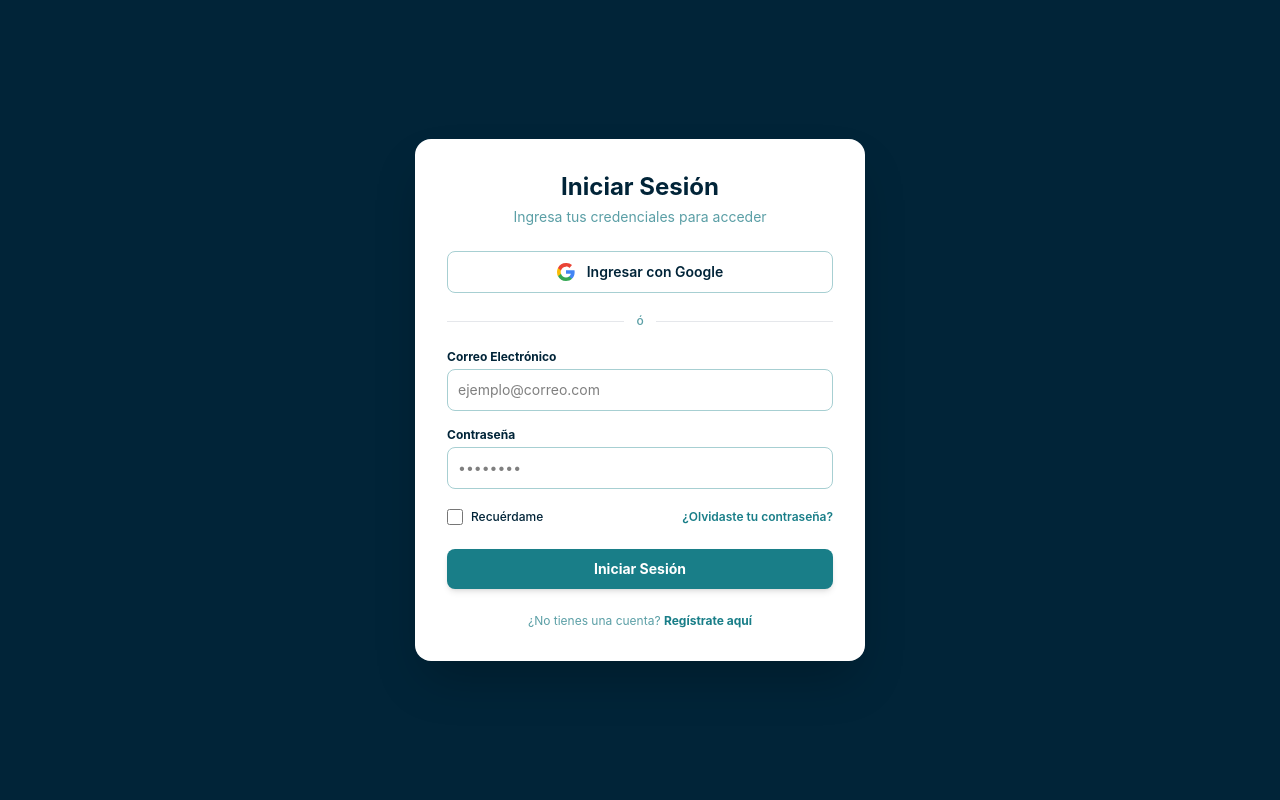
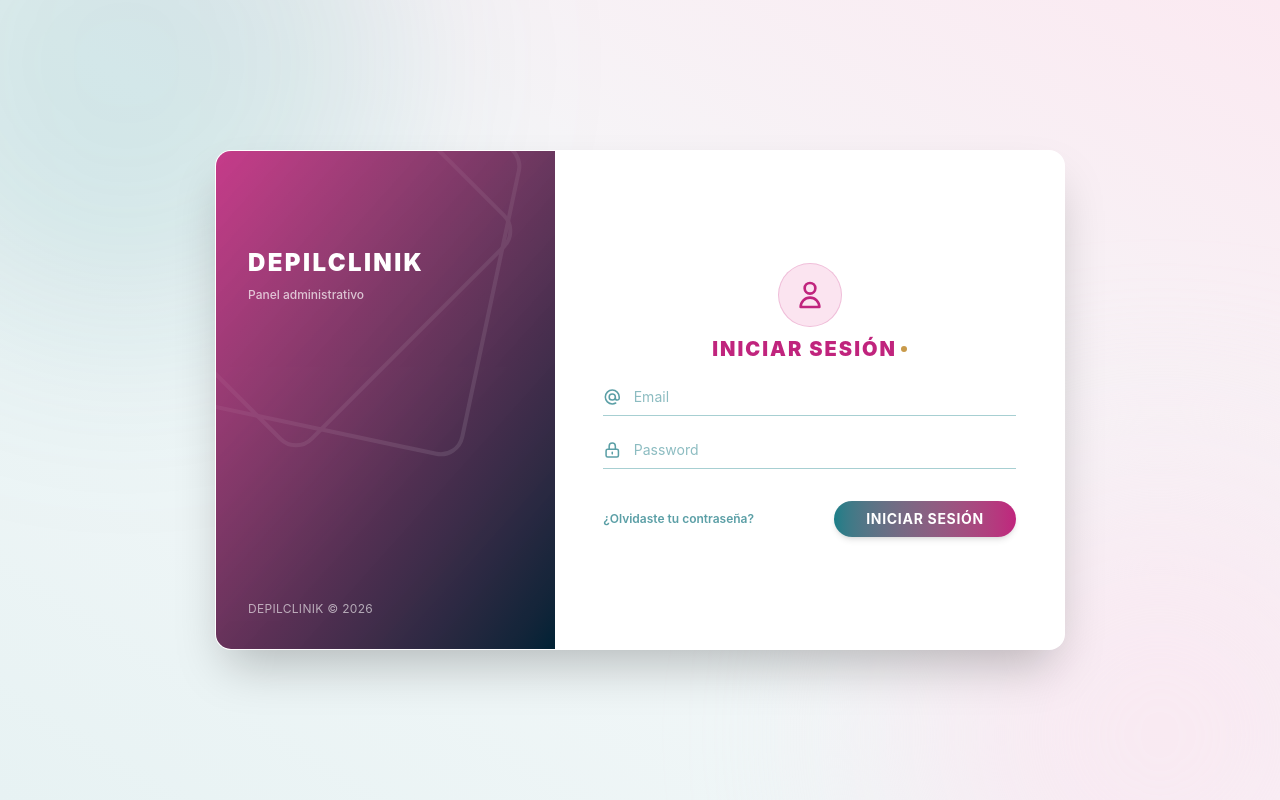
Before and after one commit to BrianGoOnZ/skinclinic-platform, a React app in the folder frontend/: page / in a window 1280 px wide. Built offline with nearby package versions, Linux system fonts and the light colour scheme; no server answers; the HTML template or start-up script is replaced by a standard one.

Commit message:
fix: Corregir JSX roto en Login.jsx y actualizar configuración de Vite para desarrollo local
- Restaurar etiqueta <a> faltante en formulario de login
- Actualizar vite.config.js para usar localhost:5000 en desarrollo
- Permitir usar VITE_API_URL para ambientes Docker

```diff
--- a/frontend/src/pages/Login.jsx
+++ b/frontend/src/pages/Login.jsx
@@ -10,7 +10,6 @@ import {
 const LoginSPA = ({ onLoginSuccess }) => {
   const [email, setEmail] = useState("");
   const [password, setPassword] = useState("");
-  const [rememberMe, setRememberMe] = useState(false);
   const [error, setError] = useState("");
 
   const [user, setUser] = useState(null);
@@ -74,17 +73,62 @@ const LoginSPA = ({ onLoginSuccess }) => {
     }
   };
 
-  if (mustChangePass) {
   return (
-      <div className="min-h-screen w-full flex items-center justify-center bg-primary p-4">
-        <div className="bg-white w-full max-w-[450px] rounded-2xl p-8 shadow-2xl text-left">
-          <h1 className="text-2xl font-bold text-primary mb-2 text-center">
+    <div className="min-h-screen w-full flex items-center justify-center bg-gradient-to-tr from-[#e7f2f3] via-[#f4f8f9] to-[#fbe9f1] p-4 relative overflow-hidden">
+      <div className="absolute -top-40 -left-40 w-[500px] h-[500px] bg-secondary/15 rounded-full blur-[100px] pointer-events-none animate-[float-blob-a_9s_ease-in-out_infinite]" />
+      <div className="absolute -bottom-40 -right-40 w-[500px] h-[500px] bg-depil-soft/70 rounded-full blur-[100px] pointer-events-none animate-[float-blob-b_11s_ease-in-out_infinite]" />
+
+      <div className="bg-white w-full max-w-[850px] min-h-[500px] rounded-2xl shadow-2xl flex flex-col md:flex-row overflow-hidden relative z-10 border border-white/60 text-left animate-[card-in_0.6s_ease-out]">
+        <div className="w-full md:w-[40%] bg-gradient-to-br from-depil to-primary text-white p-8 flex flex-col justify-between relative overflow-hidden">
+          <div className="absolute inset-0 opacity-10 pointer-events-none">
+            <div className="absolute top-0 left-0 w-full h-full bg-gradient-to-br from-white via-transparent to-black transform -skew-x-12 origin-top-left scale-150" />
+            <div className="absolute -top-20 -left-20 w-80 h-80 border-4 border-white rounded-3xl transform rotate-45" />
+            <div className="absolute -top-10 -left-10 w-80 h-80 border-4 border-white rounded-3xl transform rotate-12" />
+          </div>
+
+          <div className="relative z-10 flex flex-col items-start gap-2 mt-16 w-full">
+            <span className="text-2xl font-black tracking-widest">
+              DEPILCLINIK
+            </span>
+            <span className="text-xs text-white/70 font-medium">
+              Panel administrativo
+            </span>
+          </div>
+
+          <div className="relative z-10 text-xs text-white/60 tracking-wide mt-auto text-center md:text-left">
+            DEPILCLINIK © 2026
+          </div>
+        </div>
+
+        <div className="w-full md:w-[60%] p-8 md:p-12 flex flex-col justify-center bg-white">
+          <div className="w-full">
+            {mustChangePass ? (
+              <>
+                <div className="flex flex-col items-center mb-6">
+                  <div className="w-16 h-16 rounded-full bg-depil-soft flex items-center justify-center border border-depil/20">
+                    <svg
+                      className="w-8 h-8 text-depil"
+                      fill="none"
+                      stroke="currentColor"
+                      strokeWidth="2"
+                      viewBox="0 0 24 24"
+                    >
+                      <path
+                        strokeLinecap="round"
+                        strokeLinejoin="round"
+                        d="M12 15v2m-6 4h12a2 2 0 002-2v-6a2 2 0 00-2-2H6a2 2 0 00-2 2v6a2 2 0 002 2zm10-10V7a4 4 0 00-8 0v4h8z"
+                      />
+                    </svg>
+                  </div>
+                  <h2 className="text-xl font-black tracking-widest text-depil uppercase mt-2 flex items-center gap-1">
                     Actualizar Contraseña
-          </h1>
-          <p className="text-sm text-accent mb-6 text-center">
+                    <span className="w-1.5 h-1.5 rounded-full bg-gold" />
+                  </h2>
+                  <p className="text-xs text-accent text-center mt-2 max-w-xs">
                     Por seguridad, debes cambiar tu contraseña temporal antes de
                     continuar.
                   </p>
+                </div>
 
                 {passError && (
                   <p className="text-sm text-red-800 bg-red-100 p-3 rounded-lg mb-4 text-center border border-red-200">
@@ -94,13 +138,17 @@ const LoginSPA = ({ onLoginSuccess }) => {
 
                 <form
                   onSubmit={handlePasswordChangeSubmit}
-            className="flex flex-col gap-4"
+                  className="flex flex-col gap-6"
                 >
                   <div className="flex flex-col gap-1">
-              <label className="text-xs font-bold text-primary">
+                    <label
+                      htmlFor="newPassword"
+                      className="text-xs font-bold text-primary"
+                    >
                       Nueva Contraseña
                     </label>
                     <input
+                      id="newPassword"
                       type="password"
                       placeholder="••••••••"
                       value={newPassword}
@@ -111,10 +159,14 @@ const LoginSPA = ({ onLoginSuccess }) => {
                   </div>
 
                   <div className="flex flex-col gap-1">
-              <label className="text-xs font-bold text-primary">
+                    <label
+                      htmlFor="confirmPassword"
+                      className="text-xs font-bold text-primary"
+                    >
                       Confirmar Contraseña
                     </label>
                     <input
+                      id="confirmPassword"
                       type="password"
                       placeholder="••••••••"
                       value={confirmPassword}
@@ -126,25 +178,35 @@ const LoginSPA = ({ onLoginSuccess }) => {
 
                   <button
                     type="submit"
-              className="w-full mt-2 p-2.5 rounded-lg bg-secondary text-white text-sm font-bold hover:bg-[#14676f] transition-colors cursor-pointer shadow-md"
+                    className="w-full mt-2 p-2.5 rounded-full bg-gradient-to-r from-secondary to-depil text-white text-sm font-bold hover:opacity-90 transition-opacity cursor-pointer shadow-md uppercase tracking-wider"
                   >
                     Guardar y Acceder
                   </button>
                 </form>
+              </>
+            ) : (
+              <>
+                <div className="flex flex-col items-center mb-6">
+                  <div className="w-16 h-16 rounded-full bg-depil-soft flex items-center justify-center border border-depil/20">
+                    <svg
+                      className="w-8 h-8 text-depil"
+                      fill="none"
+                      stroke="currentColor"
+                      strokeWidth="2"
+                      viewBox="0 0 24 24"
+                    >
+                      <path
+                        strokeLinecap="round"
+                        strokeLinejoin="round"
+                        d="M16 7a4 4 0 11-8 0 4 4 0 018 0zM12 14a7 7 0 00-7 7h14a7 7 0 00-7-7z"
+                      />
+                    </svg>
                   </div>
+                  <h2 className="text-xl font-black tracking-widest text-depil uppercase mt-2 flex items-center gap-1">
+                    Iniciar Sesión
+                    <span className="w-1.5 h-1.5 rounded-full bg-gold" />
+                  </h2>
                 </div>
-    );
-  }
-
-  return (
-    <div className="min-h-screen w-full flex items-center justify-center bg-primary p-4">
-      <div className="bg-white w-full max-w-[450px] rounded-2xl p-8 shadow-2xl text-left">
-        <h1 className="text-2xl font-bold text-primary mb-1 text-center">
-          Iniciar Sesión
-        </h1>
-        <p className="text-sm text-accent mb-6 text-center">
-          Ingresa tus credenciales para acceder
-        </p>
 
                 {error && (
                   <p className="text-sm text-red-800 bg-red-100 p-3 rounded-lg mb-4 text-center border border-red-200">
@@ -152,99 +214,77 @@ const LoginSPA = ({ onLoginSuccess }) => {
                   </p>
                 )}
 
-        <button
-          type="button"
-          className="w-full flex items-center justify-center gap-3 p-2.5 border border-borderClinik rounded-lg text-sm font-semibold text-primary hover:bg-gray-50 transition-colors cursor-pointer mb-5"
+                <form onSubmit={handleSubmit} className="flex flex-col gap-6">
+                  <div className="relative z-20 flex items-center gap-3 border-b border-borderClinik pb-2 group focus-within:border-secondary transition-colors">
+                    <svg
+                      className="w-5 h-5 text-accent group-focus-within:text-secondary transition-colors"
+                      fill="none"
+                      stroke="currentColor"
+                      strokeWidth="2"
+                      viewBox="0 0 24 24"
                     >
-          <svg width="18" height="18" viewBox="0 0 18 18">
                       <path
-              fill="#4285F4"
-              d="M17.64 9.2c0-.63-.06-1.25-.16-1.84H9v3.47h4.84c-.21 1.12-.84 2.07-1.8 2.7v2.24h2.91c1.7-1.57 2.69-3.88 2.69-6.57z"
-            />
-            <path
-              fill="#34A853"
-              d="M9 18c2.43 0 4.47-.8 5.96-2.23l-2.91-2.24c-.8.54-1.84.87-3.05.87-2.34 0-4.33-1.58-5.03-3.71H.95v2.3A9 9 0 0 0 9 18z"
-            />
-            <path
-              fill="#FBBC05"
-              d="M3.97 10.69A5.409 5.409 0 0 1 3.66 9c0-.59.1-1.17.29-1.69V5.01H.95A8.991 8.991 0 0 0 0 9c0 1.49.36 2.91.95 4.19l3.02-2.5z"
-            />
-            <path
-              fill="#EA4335"
-              d="M9 3.58c1.32 0 2.5.45 3.44 1.35L15 2.05A8.94 8.94 0 0 0 9 0 8.991 8.991 0 0 0 .95 5.01l3.02 2.52c.7-2.13 2.69-3.71 5.02-3.71z"
+                        strokeLinecap="round"
+                        strokeLinejoin="round"
+                        d="M16 12a4 4 0 10-8 0 4 4 0 008 0zm0 0v1.5a2.5 2.5 0 005 0V12a9 9 0 10-9 9m4.5-1.206a8.959 8.959 0 01-4.5 1.206"
                       />
                     </svg>
-          Ingresar con Google
-        </button>
-
-        <div className="flex items-center my-5">
-          <div className="flex-1 border-t border-gray-200"></div>
-          <span className="px-3 text-xs text-accent font-medium">ó</span>
-          <div className="flex-1 border-t border-gray-200"></div>
-        </div>
-
-        <form onSubmit={handleSubmit} className="flex flex-col gap-4">
-          <div className="flex flex-col gap-1">
-            <label className="text-xs font-bold text-primary">
-              Correo Electrónico
-            </label>
                     <input
                       type="email"
-              placeholder="ejemplo@correo.com"
+                      placeholder="Email"
+                      aria-label="Correo Electrónico"
                       value={email}
                       onChange={(e) => setEmail(e.target.value)}
                       required
-              className="w-full p-2.5 rounded-lg border border-borderClinik text-sm focus:outline-none focus:border-secondary"
+                      className="w-full bg-transparent text-sm text-primary focus:outline-none placeholder-accent/70"
                     />
                   </div>
 
-          <div className="flex flex-col gap-1">
-            <label className="text-xs font-bold text-primary">Contraseña</label>
+                  <div className="relative z-20 flex items-center gap-3 border-b border-borderClinik pb-2 group focus-within:border-secondary transition-colors">
+                    <svg
+                      className="w-5 h-5 text-accent group-focus-within:text-secondary transition-colors"
+                      fill="none"
+                      stroke="currentColor"
+                      strokeWidth="2"
+                      viewBox="0 0 24 24"
+                    >
+                      <path
+                        strokeLinecap="round"
+                        strokeLinejoin="round"
+                        d="M12 15v2m-6 4h12a2 2 0 002-2v-6a2 2 0 00-2-2H6a2 2 0 00-2 2v6a2 2 0 002 2zm10-10V7a4 4 0 00-8 0v4h8z"
+                      />
+                    </svg>
                     <input
                       type="password"
-              placeholder="••••••••"
+                      placeholder="Password"
+                      aria-label="Contraseña"
                       value={password}
                       onChange={(e) => setPassword(e.target.value)}
                       required
-              className="w-full p-2.5 rounded-lg border border-borderClinik text-sm focus:outline-none focus:border-secondary"
+                      className="w-full bg-transparent text-sm text-primary focus:outline-none placeholder-accent/70"
                     />
                   </div>
 
-          <div className="flex items-center justify-between text-xs mt-1">
-            <label className="flex items-center gap-2 text-primary font-medium cursor-pointer select-none">
-              <input
-                type="checkbox"
-                checked={rememberMe}
-                onChange={(e) => setRememberMe(e.target.checked)}
-                className="accent-secondary h-4 w-4 rounded border-borderClinik"
-              />
-              Recuérdame
-            </label>
+                  <div className="relative z-20 flex items-center justify-between text-xs mt-2">
                     <a
                       href="#forgot"
-              className="text-secondary font-semibold hover:underline"
+                      className="text-accent font-semibold hover:text-secondary hover:underline transition-colors"
                     >
                       ¿Olvidaste tu contraseña?
                     </a>
-          </div>
 
                     <button
                       type="submit"
-            className="w-full mt-2 p-2.5 rounded-lg bg-secondary text-white text-sm font-bold hover:bg-[#14676f] transition-colors cursor-pointer shadow-md"
+                      className="px-8 py-2 rounded-full bg-gradient-to-r from-secondary to-depil text-white text-sm font-bold hover:opacity-95 shadow-md transition-all transform active:scale-95 cursor-pointer uppercase tracking-wider"
                     >
                       Iniciar Sesión
                     </button>
+                  </div>
                 </form>
-
-        <p className="text-xs text-center text-accent mt-6">
-          ¿No tienes una cuenta?{" "}
-          <a
-            href="#register"
-            className="text-secondary font-bold hover:underline"
-          >
-            Regístrate aquí
-          </a>
-        </p>
+              </>
+            )}
+          </div>
+        </div>
       </div>
     </div>
   );
--- a/frontend/vite.config.js
+++ b/frontend/vite.config.js
@@ -7,8 +7,7 @@ export default defineConfig({
   server: {
     proxy: {
       "/api": {
-        // Inside the frontend container, use the Docker service name for backend
-        target: "http://backend:5000",
+        target: process.env.VITE_API_URL || "http://backend:5000",
         changeOrigin: true,
         secure: false,
       },
```
Also changed, not shown: frontend/src/index.css (+81 -0 lines), frontend/src/pages/Agenda.jsx (+27 -16 lines). Lines whose indentation alone changed are shown as unchanged.
